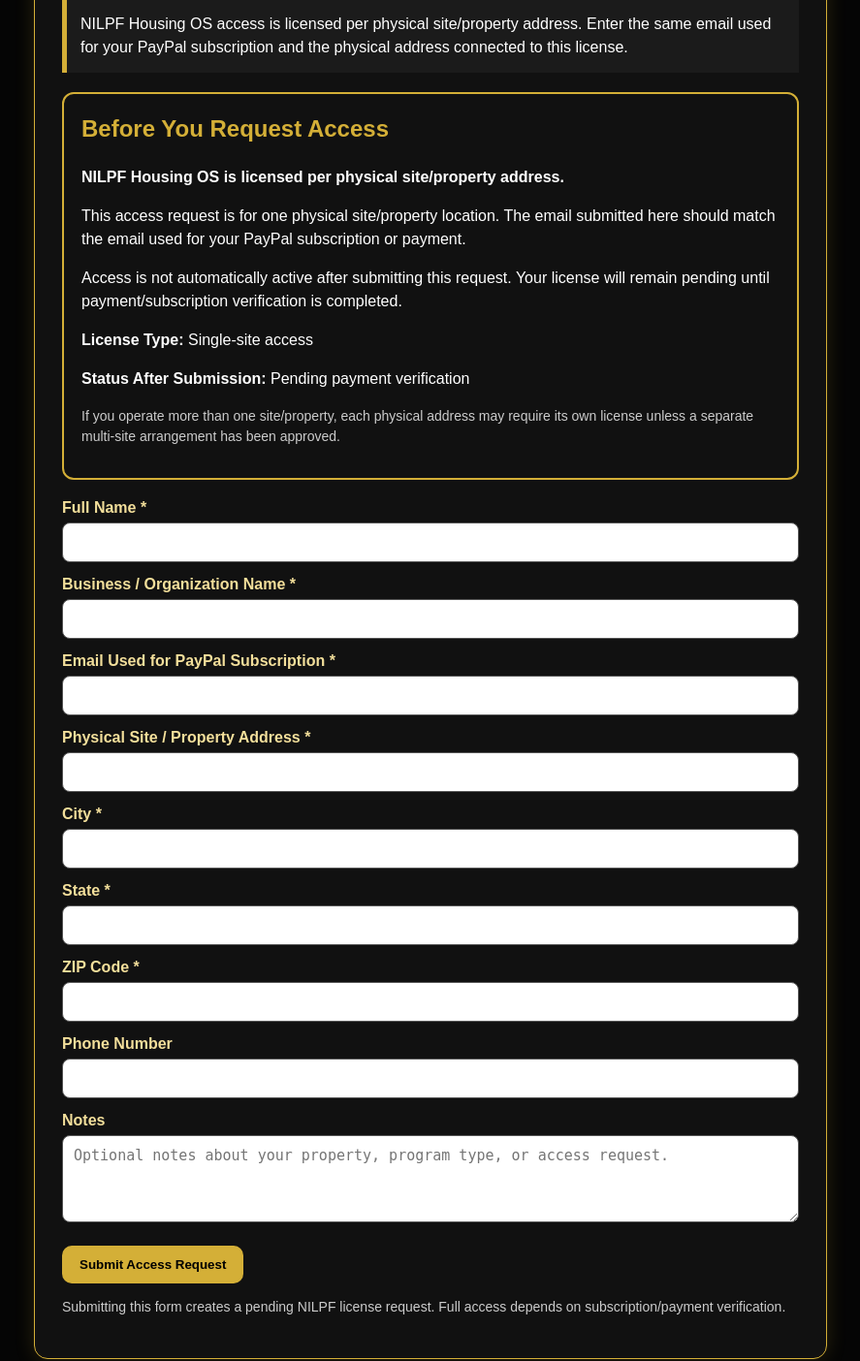
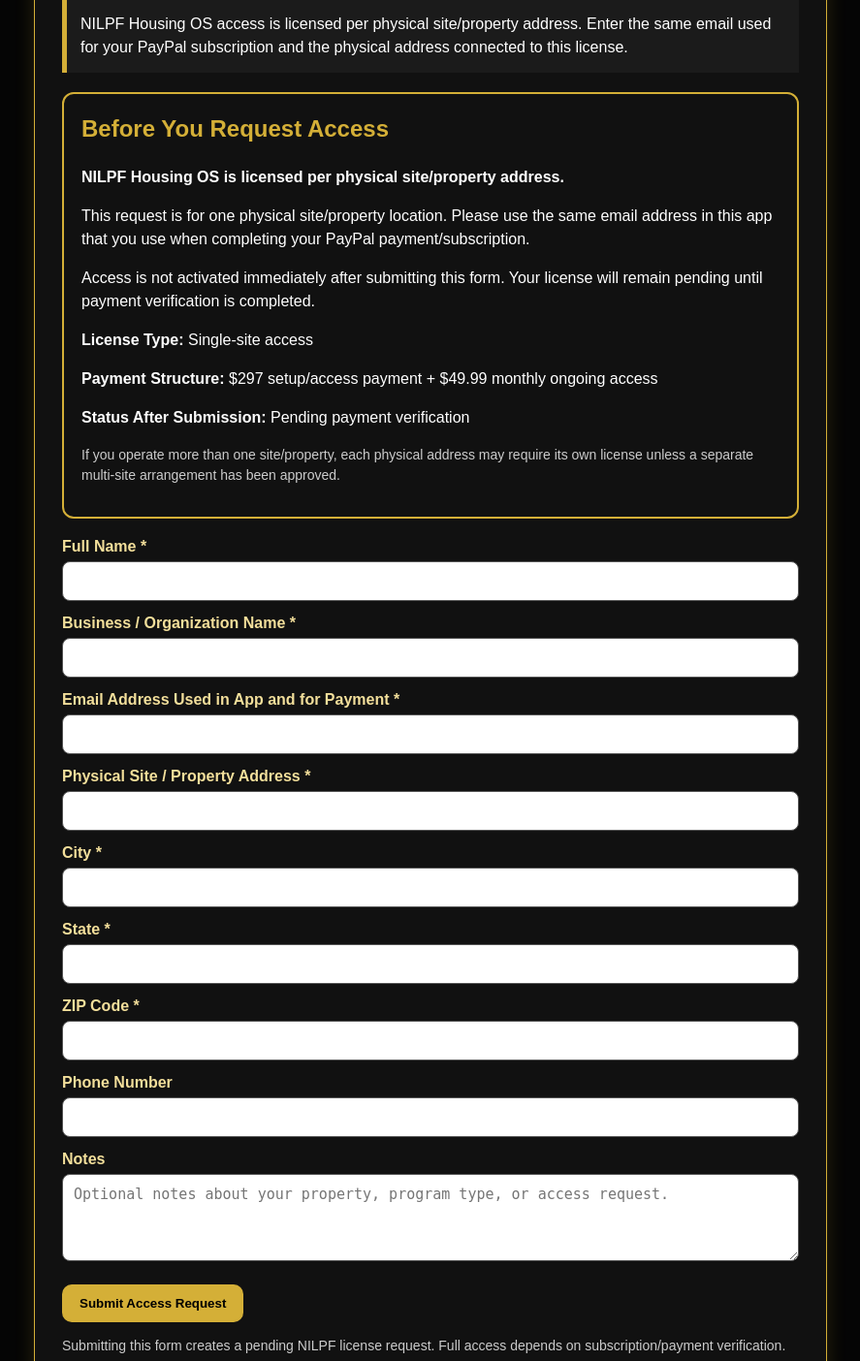
Before and after one commit to Pearlzzpearlzz/Nilpf-store, a Flask app: page /request-access in a window 1280 px wide. Shown: the part 118-1522 px from the top of the page at 97% size, without its empty margins (196-1083 px from the left). Run offline with Flask 3, Linux system fonts and the light colour scheme.

Commit message:
Clean up access request payment wording

```diff
--- a/templates/request_access.html
+++ b/templates/request_access.html
@@ -96,11 +96,11 @@
         <h2>Access Request Received</h2>
         <p><strong>License Number:</strong> {{ submitted_request.license_number }}</p>
         <p><strong>Status:</strong> Pending payment verification</p>
-        <p><strong>PayPal Email:</strong> {{ submitted_request.paypal_email }}</p>
+        <p><strong>Email Address:</strong> {{ submitted_request.paypal_email }}</p>
         <p><strong>Licensed Site Address:</strong> {{ submitted_request.site_address }}, {{ submitted_request.city }}, {{ submitted_request.state }} {{ submitted_request.zip_code }}</p>
         <p class="small">Save this license number. NILPF Housing OS access is tied to the physical site/property address submitted on this request.</p>
       </div>
-      <a class="btn" href="https://www.paypal.com/webapps/billing/plans/subscribe?plan_id=P-0UC82853EV1679549NILP4CI" target="_blank" rel="noopener">
+      <a class="btn" href="https://www.paypal.com/webapps/billing/plans/subscribe?plan_id=P-2WF21045XJ714223BNIKUDYQ" target="_blank" rel="noopener">
         Continue to PayPal Payment
       </a>
 
@@ -121,14 +121,15 @@
         <p><strong>NILPF Housing OS is licensed per physical site/property address.</strong></p>
 
         <p>
-          This access request is for one physical site/property location. The email submitted here should match the email used for your PayPal subscription or payment.
+          This request is for one physical site/property location. Please use the same email address in this app that you use when completing your PayPal payment/subscription.
         </p>
 
         <p>
-          Access is not automatically active after submitting this request. Your license will remain pending until payment/subscription verification is completed.
+          Access is not activated immediately after submitting this form. Your license will remain pending until payment verification is completed.
         </p>
 
         <p><strong>License Type:</strong> Single-site access</p>
+        <p><strong>Payment Structure:</strong> $297 setup/access payment + $49.99 monthly ongoing access</p>
         <p><strong>Status After Submission:</strong> Pending payment verification</p>
 
         <p class="small">
@@ -143,7 +144,7 @@
         <label>Business / Organization Name *</label>
         <input type="text" name="business_name" required>
 
-        <label>Email Used for PayPal Subscription *</label>
+        <label>Email Address Used in App and for Payment *</label>
         <input type="email" name="paypal_email" required>
 
         <label>Physical Site / Property Address *</label>
```
